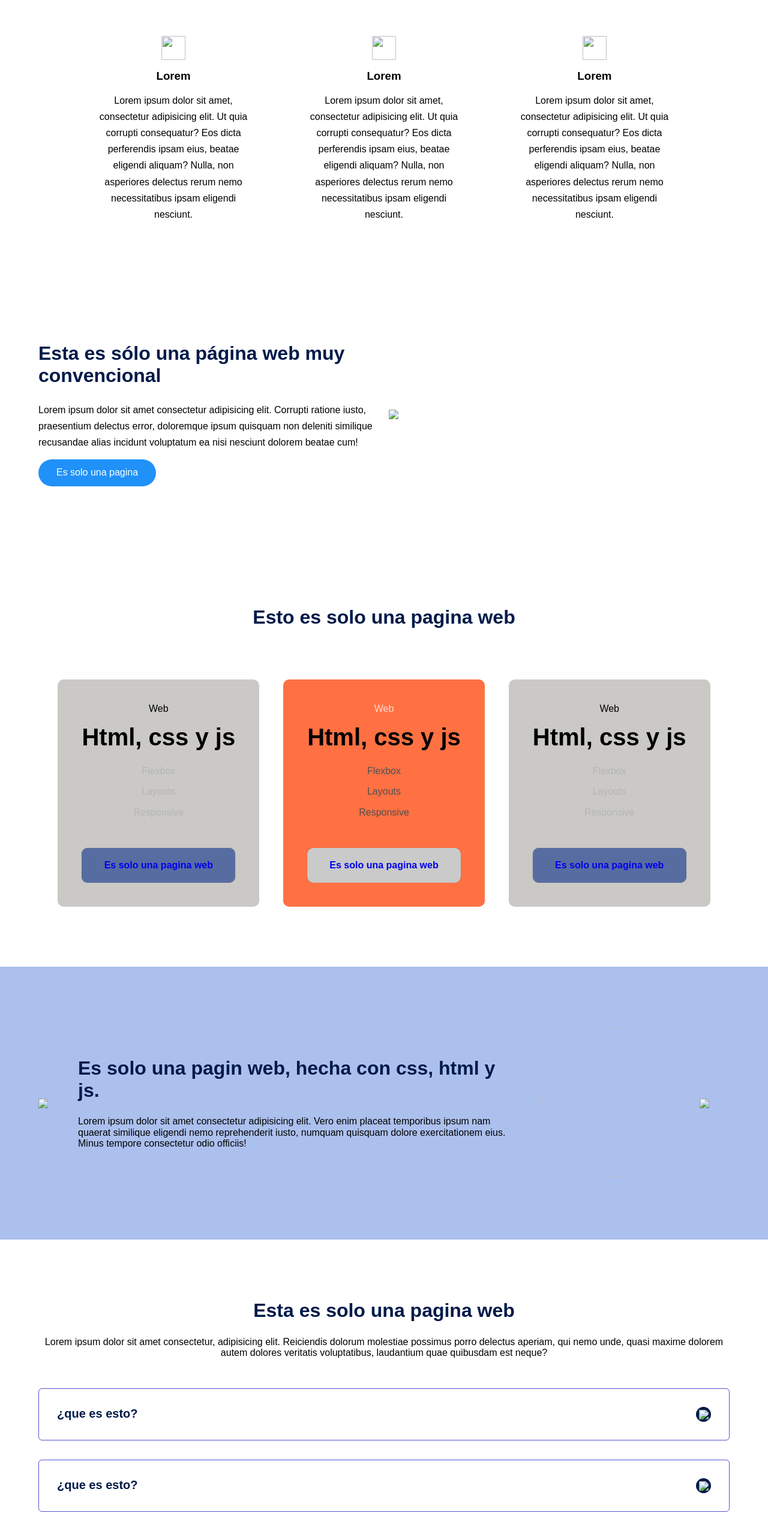
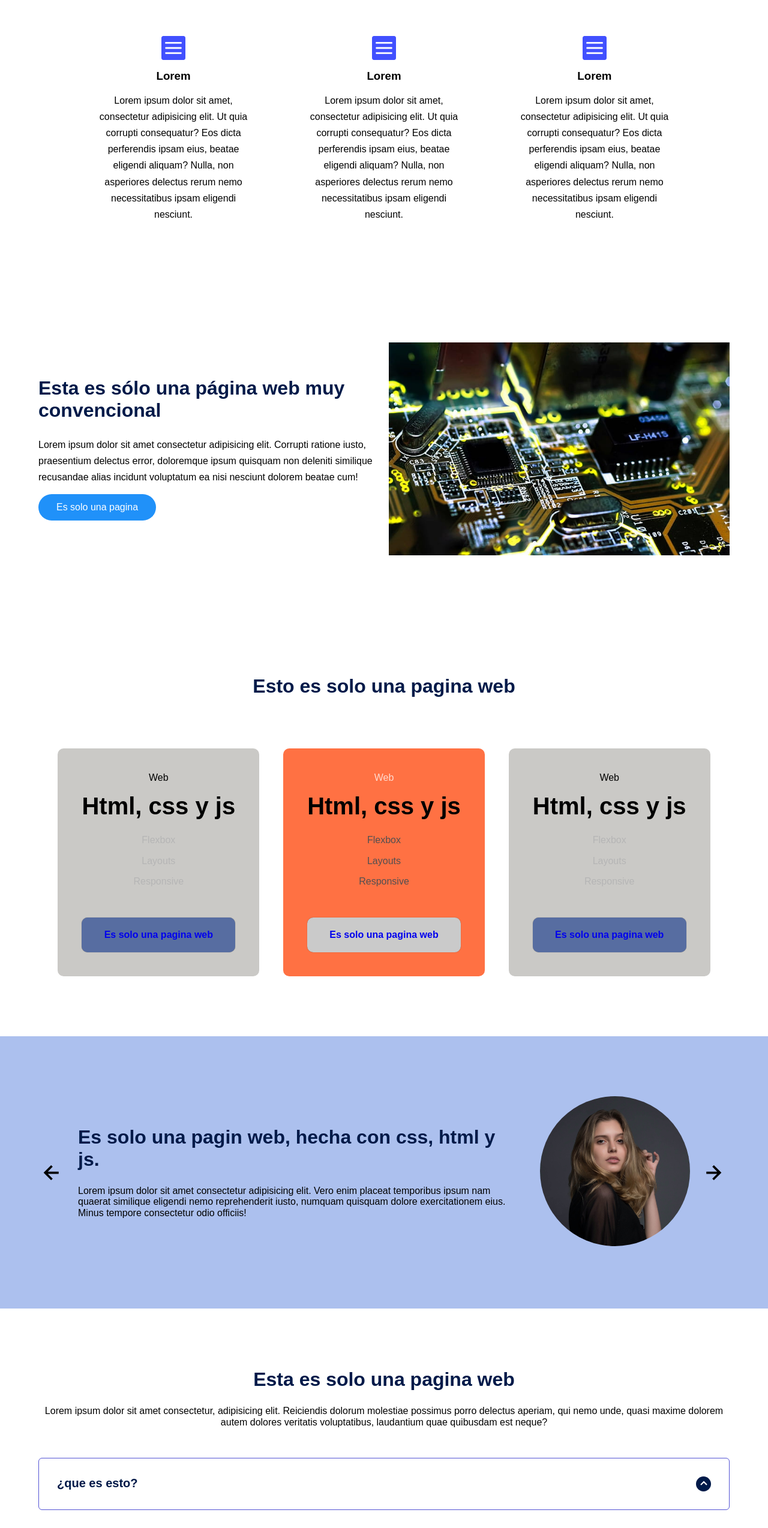
Before and after one commit to Fran21-ar/pagina_web, a plain HTML site: page index.html in a window 1280 px wide. Shown: the part 1036-3584 px from the top of the page at 60% size. Drawn offline with Linux system fonts and the light colour scheme; the site is published under a folder, as on GitHub Pages, so addresses that start at the root find nothing; a web font is replaced by a local one.

Commit message:
Update photo routes
The photo folder path was missing the (.)

```diff
--- a/index.html
+++ b/index.html
@@ -73,19 +73,19 @@
 
       <div class="about__main">
         <article class="about__icons">
-          <img src="/img/images.png" width="40px" height="40px" class="about__icon">
+          <img src="./img/images.png" width="40px" height="40px" class="about__icon">
           <h3 class="about__title">Lorem</h3>
           <p class="about__paragraph">Lorem ipsum dolor sit amet, consectetur adipisicing elit. Ut quia corrupti consequatur? Eos dicta perferendis ipsam eius, beatae eligendi aliquam? Nulla, non asperiores delectus rerum nemo necessitatibus ipsam eligendi nesciunt.</p>
         </article>
 
         <article class="about__icons">
-          <img src="/img/images.png" width="40px" height="40px" class="about__icon">
+          <img src="./img/images.png" width="40px" height="40px" class="about__icon">
           <h3 class="about__title">Lorem</h3>
           <p class="about__paragraph">Lorem ipsum dolor sit amet, consectetur adipisicing elit. Ut quia corrupti consequatur? Eos dicta perferendis ipsam eius, beatae eligendi aliquam? Nulla, non asperiores delectus rerum nemo necessitatibus ipsam eligendi nesciunt.</p>
         </article>
 
         <article class="about__icons">
-          <img src="/img/images.png" width="40px" height="40px" class="about__icon">
+          <img src="./img/images.png" width="40px" height="40px" class="about__icon">
           <h3 class="about__title">Lorem</h3>
           <p class="about__paragraph">Lorem ipsum dolor sit amet, consectetur adipisicing elit. Ut quia corrupti consequatur? Eos dicta perferendis ipsam eius, beatae eligendi aliquam? Nulla, non asperiores delectus rerum nemo necessitatibus ipsam eligendi nesciunt.</p>
         </article>
@@ -101,7 +101,7 @@
         </div>
 
         <figure class="knowledge__picture">
-          <img src="/img/microchips-tecnologia-wallpaper-preview.jpg" class="knowledge__img">
+          <img src="./img/microchips-tecnologia-wallpaper-preview.jpg" class="knowledge__img">
         </figure>
       </div>
 
@@ -158,7 +158,7 @@
 
     <section class="testimony">
       <div class="testimony__container container">
-       <img src="/img/leftarrow.svg" class="testimony__arrow" id="before">
+       <img src="./img/leftarrow.svg" class="testimony__arrow" id="before">
 
        <section class="testimony__body testimony__body--show" data-id="1">
         <div class="testimony__texts">
@@ -166,7 +166,7 @@
           <p class="testimony__reviw">Lorem ipsum dolor sit amet consectetur adipisicing elit. Vero enim placeat temporibus ipsum nam quaerat similique eligendi nemo reprehenderit iusto, numquam quisquam dolore exercitationem eius. Minus tempore consectetur odio officiis!</p>
         </div>
         <figure class="testimony__picture">
-          <img src="/img/face.jpg" class="testimony__img">
+          <img src="./img/face.jpg" class="testimony__img">
         </figure>
        </section>
 
@@ -176,7 +176,7 @@
           <p class="testimony__reviw">Lorem ipsum dolor sit amet consectetur adipisicing elit. Vero enim placeat temporibus ipsum nam quaerat similique eligendi nemo reprehenderit iusto, numquam quisquam dolore exercitationem eius. Minus tempore consectetur odio officiis!</p>
         </div>
         <figure class="testimony__picture">
-          <img src="/img/face2.jpg" class="testimony__img">
+          <img src="./img/face2.jpg" class="testimony__img">
         </figure>
        </section>
 
@@ -186,11 +186,11 @@
           <p class="testimony__reviw">Lorem ipsum dolor sit amet consectetur adipisicing elit. Vero enim placeat temporibus ipsum nam quaerat similique eligendi nemo reprehenderit iusto, numquam quisquam dolore exercitationem eius. Minus tempore consectetur odio officiis!</p>
         </div>
         <figure class="testimony__picture">
-          <img src="/img/face3.jpg" class="testimony__img">
+          <img src="./img/face3.jpg" class="testimony__img">
         </figure>
        </section>
 
-       <img src="/img/rightarrow.svg" class="testimony__arrow" id="next">
+       <img src="./img/rightarrow.svg" class="testimony__arrow" id="next">
       </div>
     </section>
 
@@ -203,7 +203,7 @@
           <div class="questions__answer">
             <h3 class="questions__title">¿que es esto?
               <span class="questions__arrow">
-                <img src="/img/arrow.svg" class="questions__img">
+                <img src="./img/arrow.svg" class="questions__img">
               </span>
             </h3>
 
@@ -215,7 +215,7 @@
           <div class="questions__answer">
             <h3 class="questions__title">¿que es esto?
               <span class="questions__arrow">
-                <img src="/img/arrow.svg" class="questions__img">
+                <img src="./img/arrow.svg" class="questions__img">
               </span>
             </h3>
 
@@ -227,7 +227,7 @@
           <div class="questions__answer">
             <h3 class="questions__title">¿que es esto?
               <span class="questions__arrow">
-                <img src="/img/arrow.svg" class="questions__img">
+                <img src="./img/arrow.svg" class="questions__img">
               </span>
             </h3>
 
@@ -280,9 +280,9 @@
 
     <section class="foooter__copy container">
       <div class="footer__social">
-        <a href="#" class="footer__icons"><img src="/img/facebook.svg" class="footer__img"></a>
-        <a href="#" class="footer__icons"><img src="/img/twitter.svg" class="footer__img"></a>
-        <a href="#" class="footer__icons"><img src="/img/youtube.svg" class="footer__img"></a>
+        <a href="#" class="footer__icons"><img src="./img/facebook.svg" class="footer__img"></a>
+        <a href="#" class="footer__icons"><img src="./img/twitter.svg" class="footer__img"></a>
+        <a href="#" class="footer__icons"><img src="./img/youtube.svg" class="footer__img"></a>
       </div>
       <br>
       <h3 class="footer__copyright">derechos reservados</h3>
```
